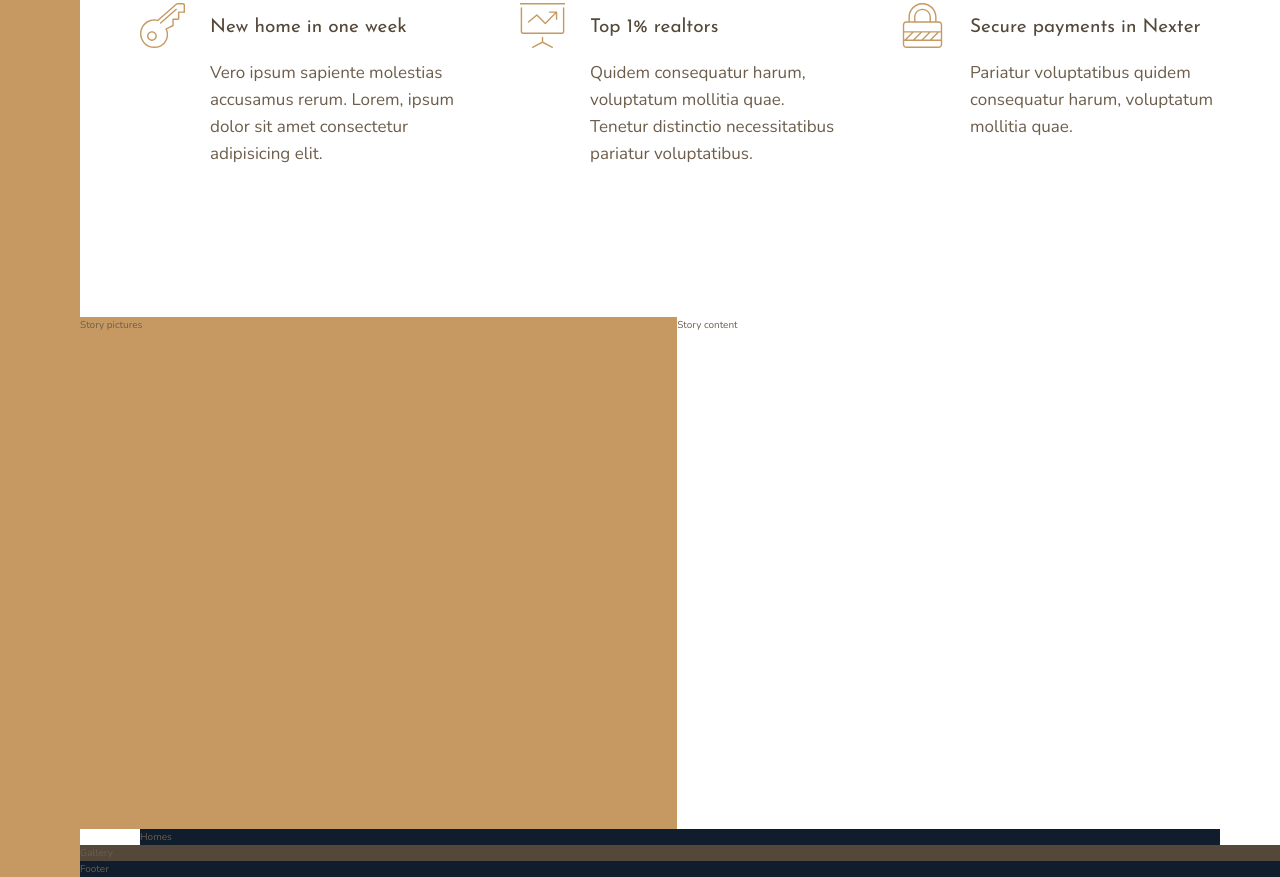
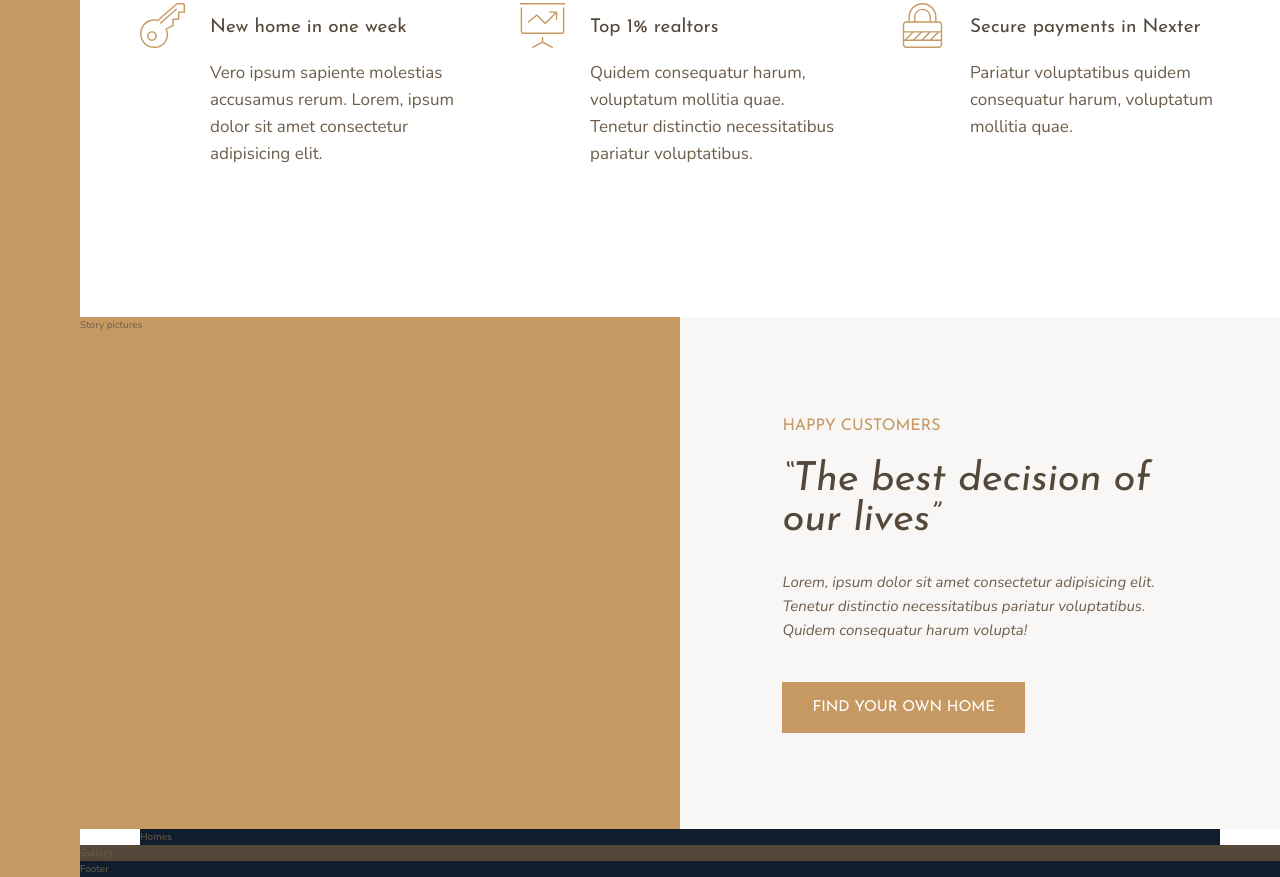
Before and after one commit to josemar7/cssSassNexter, a website: page index.html in a window 1280 px wide. Shown: the part 991-1868 px from the top of the page. Drawn offline with nearby package versions, Linux system fonts and the light colour scheme.

Commit message:
mi commit!

```diff
--- a/index.html
+++ b/index.html
@@ -68,8 +68,13 @@
         <div class="story__pictures">
             Story pictures
         </div>
-        <div class="story__conent">
-            Story content
+        <div class="story__content">
+            <h3 class="heading-3 mb-sm">Happy Customers</h3>
+            <h2 class="heading-2 heading-2--dark mb-md">&ldquo;The best decision of our lives&rdquo;</h2>
+            <p class="story__text">
+                Lorem, ipsum dolor sit amet consectetur adipisicing elit. Tenetur distinctio necessitatibus pariatur voluptatibus. Quidem consequatur harum volupta!
+            </p>
+            <button class="btn">Find your own home</button>
         </div>
         <section class="homes">
             Homes
--- a/sass/_story.scss
+++ b/sass/_story.scss
@@ -8,5 +8,22 @@
     &__content {
         background-color: $color-grey-light-1;
         grid-column: col-start 5 / full-end;
+
+        padding: 6rem 8vw;
+        /*
+        display: flex;
+        flex-direction: column;
+        justify-content: center;
+        align-items: flex-start;
+        */
+        display: grid;
+        align-content: center;
+        justify-items: start;
+    }
+
+    &__text {
+        font-size: 1.5rem;
+        font-style: italic;
+        margin-bottom: 4rem;
     }
 }
--- a/sass/_typography.scss
+++ b/sass/_typography.scss
@@ -9,10 +9,19 @@
 
 .heading-2 {
     @extend %heading;
+    font-size: 4rem;
+    font-style: italic;
+    line-height: 1;
+
+    &--light { color: $color-grey-light-1; }
+    &--dark { color: $color-grey-dark-1; }
 }
 
 .heading-3 {
     @extend %heading;
+    font-size: 1.6rem;
+    color: $color-primary;
+    text-transform: uppercase;
 }
 
 .heading-4 {
@@ -22,3 +31,25 @@
     &--light { color: $color-grey-light-1; }
     &--dark { color: $color-grey-dark-1; }
 }
+
+.btn {
+    background-color: $color-primary;
+    color: #fff;
+    border: none;
+    border-radius: 0;
+    font-family: $font-display;
+    font-size: 1.5rem;
+    text-transform: uppercase;
+    padding: 1.8rem 3rem;
+    cursor: pointer;
+    transition: all .2s;
+
+    &:hover {
+        background-color: $color-primary-dark;
+    }
+}
+
+.mb-sm { margin-bottom: 2rem; }
+.mb-md { margin-bottom: 3rem; }
+.mb-lg { margin-bottom: 4rem; }
+.mb-hg { margin-bottom: 8rem; }
```
Also changed, not shown: css/style.css.
